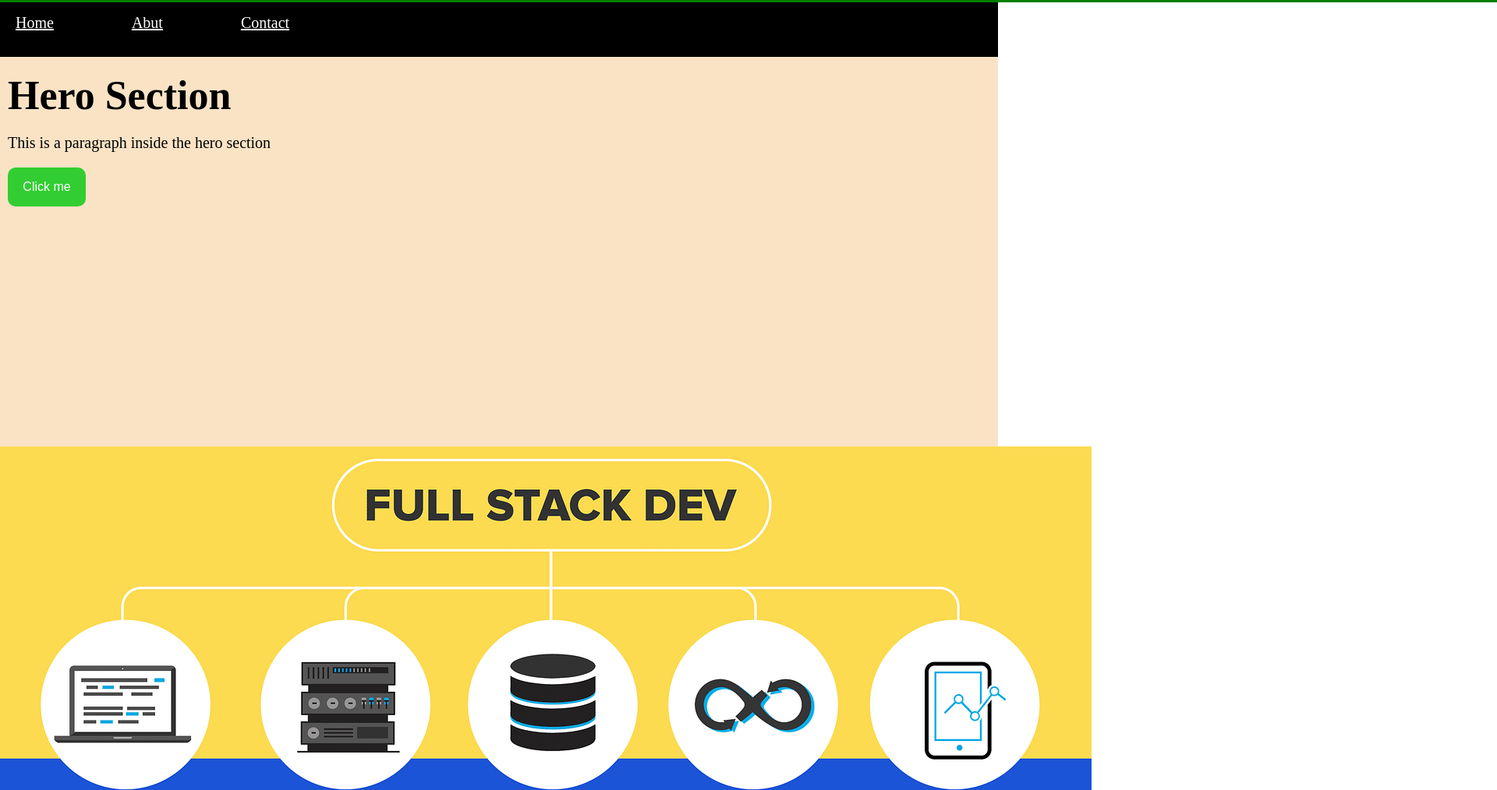
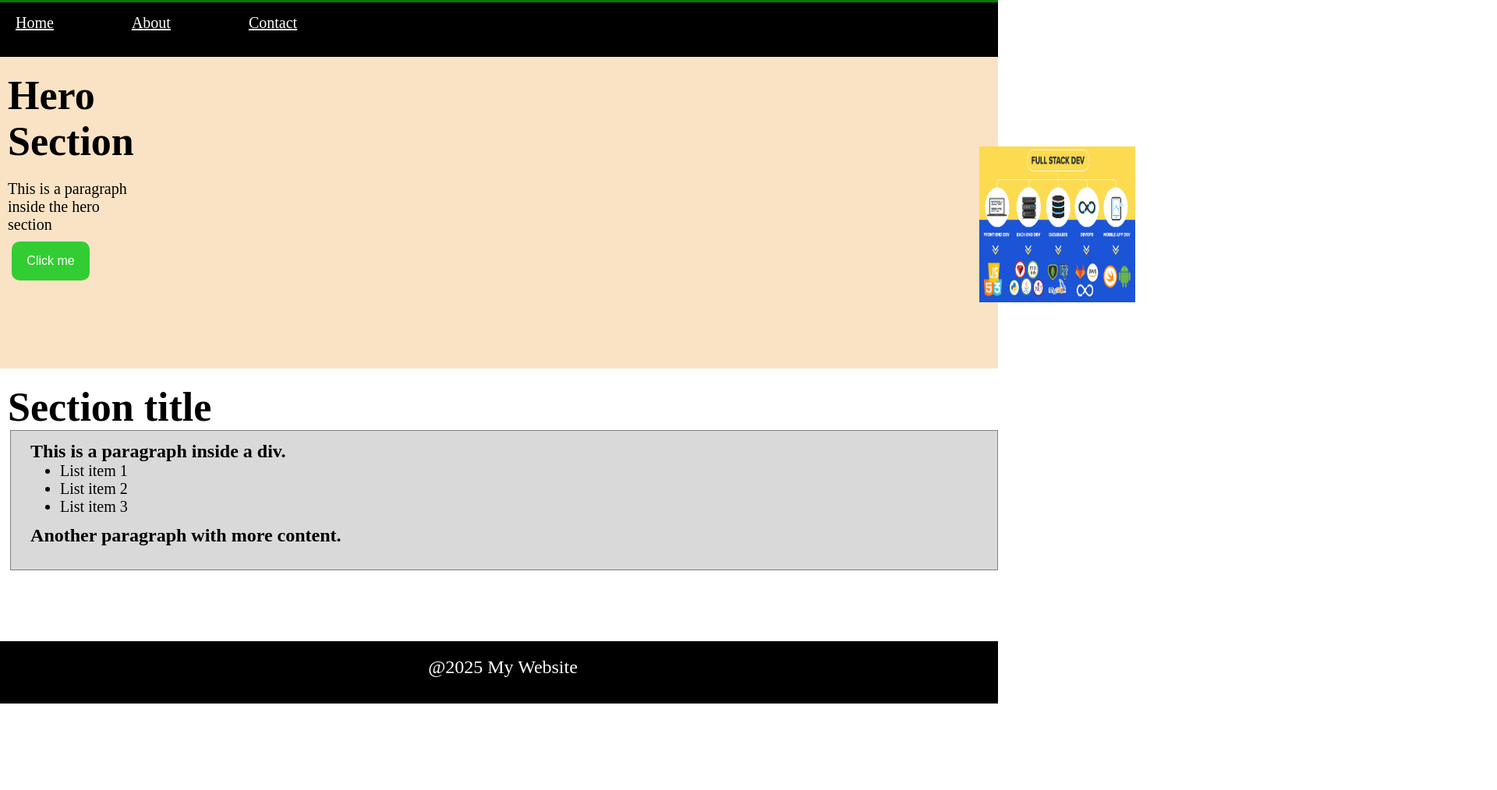
Before and after one commit to fhermega/funval-n1, a plain HTML site: page practica-3/practica03.html in a window 1280 px wide. Shown: the part 67-1081 px from the top of the page at 78% size, 1920 px wide, since content can reach past the window. After the commit the page ends 970 px from the top, so only its background shows below. Drawn offline with Linux system fonts and the light colour scheme.

Commit message:
practica03-final

```diff
--- a/display/display.css
+++ b/display/display.css
@@ -14,11 +14,10 @@ body{
 
 header{
     border: solid 5px rgb(0,0,255);
-    height:100px;
+    height:500px;
     width: 100%;
     display: flex;
-    flex-direction: row;
-    align-items: center;
+    flex-direction: column;
     justify-content: center;
  }
 
@@ -44,14 +43,15 @@ ul{
     width: 60%;
     list-style:none;
     display: flex;
-    flex-direction: row; /* izquierda/derecha */
-    /*align-content:center;*/
-    justify-content:center;
+   /* flex-direction: row; /* izquierda/derecha */
+    /*align-content:center;
+    justify-content:center;*/
+    flex-wrap: wrap;
     gap: 5%;
 }
 
 li{
     border: solid 5px red;
-    height: 95%;
+    height: 15%;
     width: 30%;
 }
--- a/practica-3/practica03.css
+++ b/practica-3/practica03.css
@@ -7,8 +7,8 @@
     background-color: green;
     top: 0;
     height: 70px;
-    width: 1980px; /* Resolucion FHD*/
-    position: absolute;
+    width: 100%;
+    position: fixed;
     display: flex;
     flex-direction: row;
     justify-content: center;
@@ -18,6 +18,7 @@
 .mensaje01 {
     font-size: 40px;
     color: white;
+    margin-bottom: 1%;
 }
 
 .barramenu{
@@ -44,29 +45,93 @@
 
 .section01{
     background-color: rgb(250, 227, 197);
-    height: 500px;
+    height: 400px;
+    width: 100%;
     margin-top: 0px;
+    display: flex;
+    flex-direction: row;
+    justify-content: start;
+    align-content: center;
+    gap: 30%;
 }
 
-.section01 > h1 {
+.box1{
+    background-color: rgb(250, 227, 197)
+    height: 500px;
+    width: 350px;
+}
+
+h1 {
     font-size: 52px;
     padding-top: 20px;
     padding-left: 10px;
 }
 
-.section01 > p{
+p {
     font-size: 20px;
     padding-top: 20px;
     padding-left: 10px;
 }
-.section01 > button {
+
+button {
     height: 50px;
     width: 100px;
     background-color: limegreen;
     font-size: 16px;
     color: white;
-    margin-top: 20px;
-    margin-left: 10px;
+    margin-top: 10px;
+    margin-left: 15px;
     border: none;
     border-radius: 10px;
 }
+
+.box2{
+    height: 200px;
+    width: 200px;
+    margin-top: 115px;
+    margin-left: 700px;
+}
+
+.section02{
+    background-color: rgb(255, 255, 255);
+    height: 350px;
+    width: auto;
+}
+
+.section02 > div{
+    background-color: rgb(217, 217, 217);
+    height: 180px;
+    width: auto;
+    margin-left: 1%;
+    border: solid gray;
+    border-width: 1px;
+}
+
+.h201{
+    margin-left: 2%;
+    margin-top: 1%;
+}
+
+.section02 > div > ul{
+    margin-left: 5%;
+    font-size: 20px;
+}
+
+.h202{
+    margin-left: 2%;
+    margin-top: 1%;
+}
+
+.section03{
+    background-color: black;
+    height: 80px;
+    width: 100%;
+    display: flex;
+    flex-direction: row;
+    justify-content: center;
+}
+
+.section03 > p{
+    color: white;
+    font-size: 24px;
+}
--- a/practica-3/practica03.html
+++ b/practica-3/practica03.html
@@ -15,17 +15,35 @@
     <div class="barramenu">
         <nav class="opciones">
             <a href="">Home</a>
-            <a href="">Abut</a>
+            <a href="">About</a>
             <a href="">Contact</a>
         </nav>
     </div>
     <section class="section01">
-        <h1>Hero Section</h1>
-        <p>This is a paragraph inside the hero section</p>
-        <button>Click me</button>
+        <div class="box1">
+            <h1>Hero Section</h1>
+            <p>This is a paragraph inside the hero section</p>
+            <button>Click me</button>
+        </div>
+        <div class="box2">
+            <img src="./imagen01.png" width="200px" height="200px" alt="imagen">
+        </div>
+
     </section>
     <section class="section02">
-        <img src="./imagen01.png" alt="imagen">
+        <h1>Section  title</h1>
+        <div>
+            <h2 class="h201">This is a paragraph inside a div.</h2>
+              <ul>
+                <li>List item 1</li>
+                <li>List item 2</li>
+                <li>List item 3</li>
+              </ul>
+            <h2 class="h202">Another paragraph with more content.</h2>
+        </div>
+    </section>
+    <section class="section03">
+        <p>@2025 My Website</p>
     </section>
 </body>
 </html>
```
